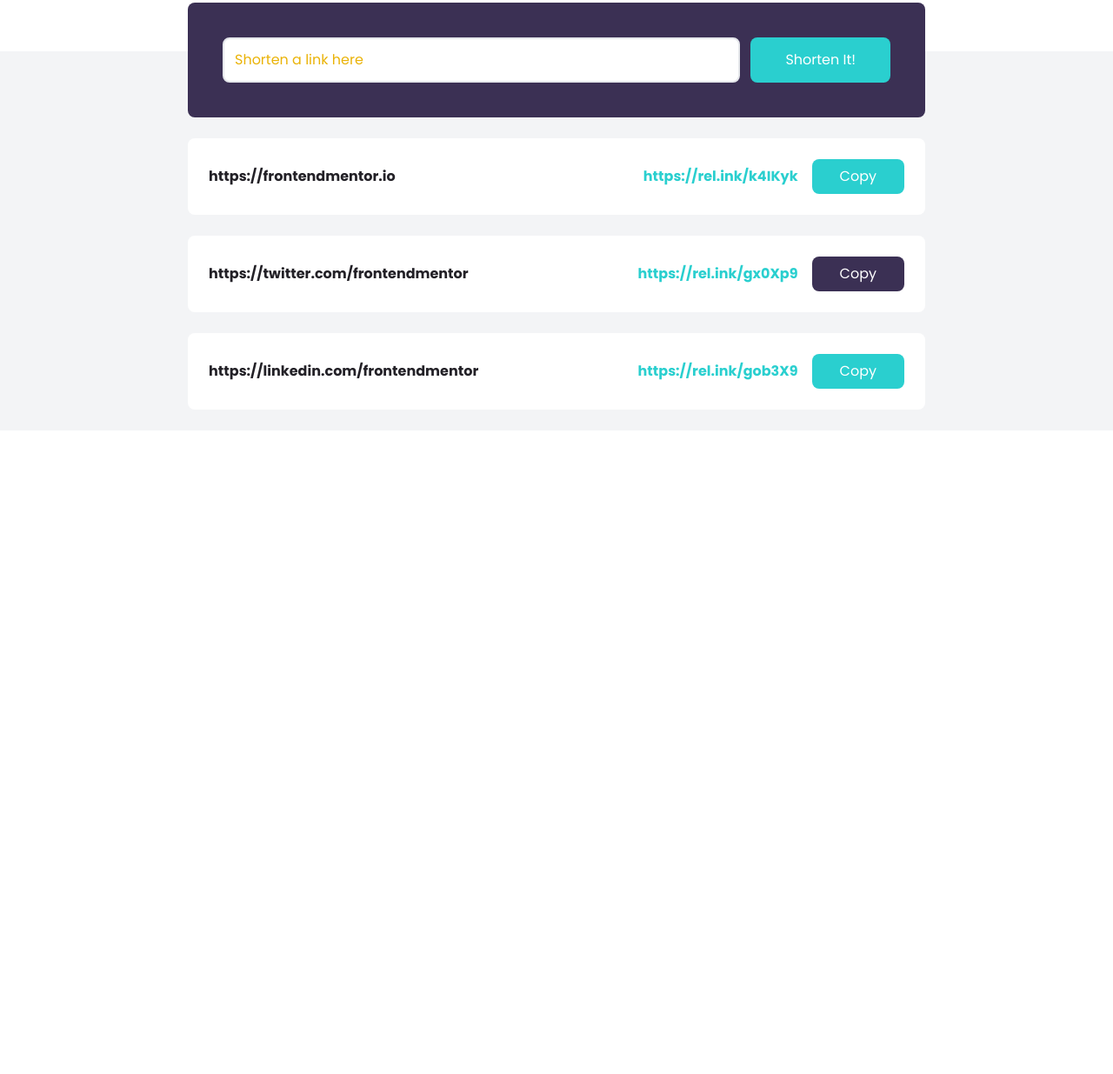
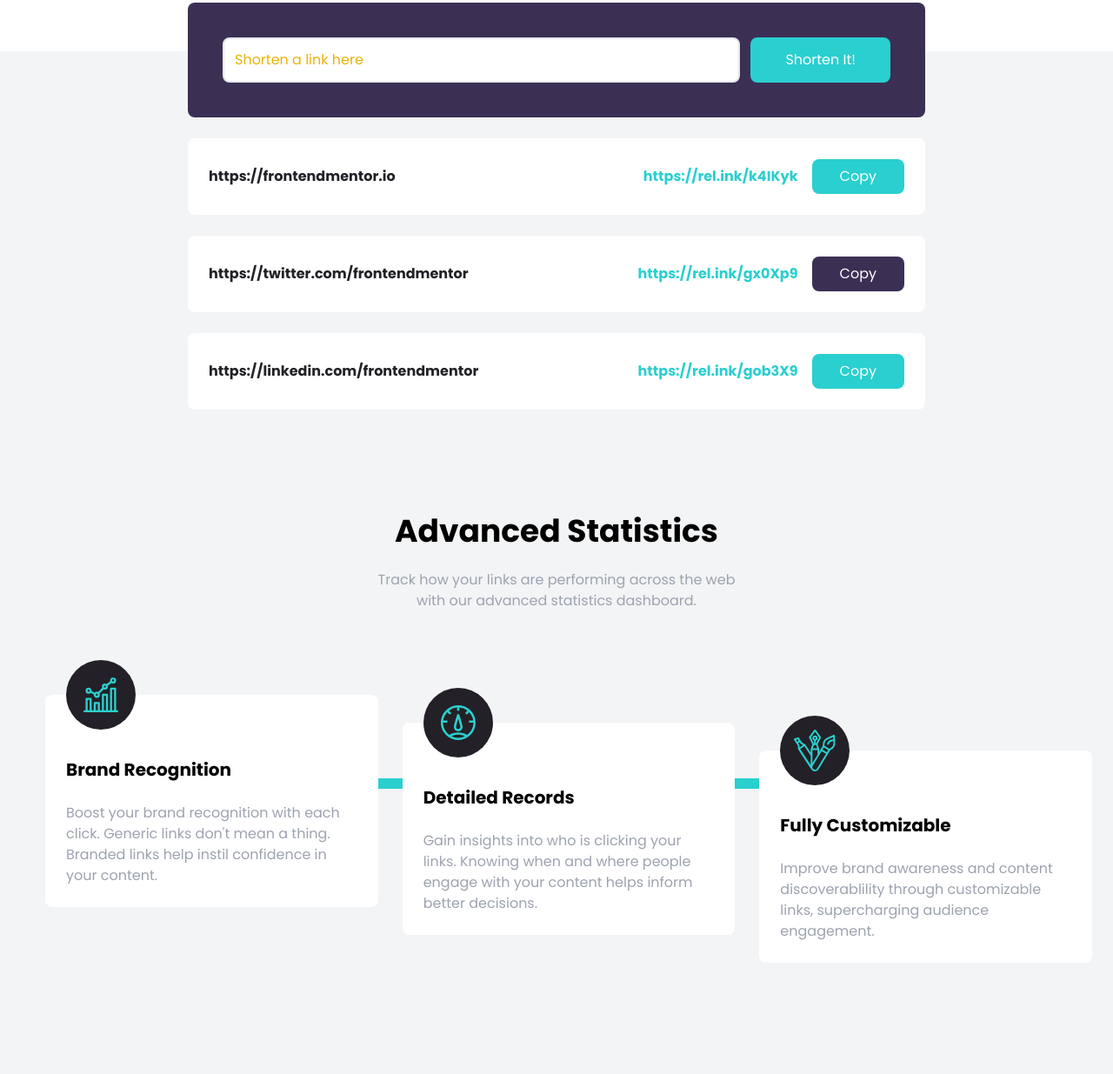
Before and after one commit to Nton23/shortly, a website: page index.html in a window 1280 px wide. Shown: the part 685-1920 px from the top of the page at 87% size. Before the commit the page ends 1180 px from the top, so only its background shows below. Drawn offline with Linux system fonts and the light colour scheme; a web font is replaced by a local one.

Commit message:
Done with feature box section

```diff
--- a/index.html
+++ b/index.html
@@ -122,6 +122,78 @@
             </div>
         </div>
     </section>
+    <!-- Stats Section -->
+    <section id="stats" class="py-24 bg-gray-100">
+        <div class="container mx-auto px-3">
+            <h2 class="text-4xl mb-6 font-bold text-center">
+                Advanced Statistics
+            </h2>
+            <p class="max-w-xs mx-auto text-center text-gray-400 md:max-w-md">
+                Track how your links are performing across the web with our advanced statistics dashboard.
+            </p>
+        </div>
+    </section>
+    <!-- Feature box section -->
+    <section id="features" class="pb-32 bg-gray-100">
+        <div class="relative container flex flex-col items-start px-6 mx-auto md:flex-row md:space-x-7">
+            <!-- Horizontal Line -->
+            <div class="hidden absolute top-24 w-10/12 left-16 h-3 bg-cyan md:block"></div>
+            <!-- Vertical Line -->
+            <div class="absolute w-2 h-full -ml-1 left-1/2 bg-cyan md:hidden">
+            </div>
+            <!-- Box 1 -->
+            <div class="relative flex flex-col p-6 space-y-6 bg-white rounded-lg md:w-1/3">
+                <!-- Image Positioning -->
+                <div class="absolute -ml-10 left-1/2 -top-10 md:left-16">
+                    <!-- Image Container for background & center -->
+                    <div class="flex items-center justify-center w-20 h-20 p-4 rounded-full bg-veryDarkViolet">
+                        <img src="images/icon-brand-recognition.svg" alt="" />
+                    </div>
+                </div>
+                <h5 class="pt-6 text-xl font-bold text-center capitalize md:text-left">
+                    Brand recognition
+                </h5>
+                <p class="text-center text-gray-400 md:text-left">
+                    Boost your brand recognition with each click. Generic links don't mean a thing. Branded links
+                    help instil confidence in your content.
+                </p>
+            </div>
+            <!-- Box 2 -->
+            <div class="relative flex flex-col mt-24 p-6 space-y-6 bg-white rounded-lg md:mt-8 md:w-1/3">
+                <!-- Image Positioning -->
+                <div class="absolute -ml-10 left-1/2 -top-10 md:left-16">
+                    <!-- Image Container for background & center -->
+                    <div class="flex items-center justify-center w-20 h-20 p-4 rounded-full bg-veryDarkViolet">
+                        <img src="images/icon-detailed-records.svg" alt="" />
+                    </div>
+                </div>
+                <h5 class="pt-6 text-xl font-bold text-center capitalize md:text-left">
+                    Detailed records
+                </h5>
+                <p class="text-center text-gray-400 md:text-left">
+                    Gain insights into who is clicking your links. Knowing when and where people engage with your
+                    content helps inform better decisions.
+                </p>
+            </div>
+            <!-- Box 3 -->
+            <div class="relative flex flex-col mt-24 p-6 space-y-6 bg-white rounded-lg md:mt-16 md:w-1/3">
+                <!-- Image Positioning -->
+                <div class="absolute -ml-10 left-1/2 -top-10 md:left-16">
+                    <!-- Image Container for background & center -->
+                    <div class="flex items-center justify-center w-20 h-20 p-4 rounded-full bg-veryDarkViolet">
+                        <img src="images/icon-fully-customizable.svg" alt="" />
+                    </div>
+                </div>
+                <h5 class="pt-6 text-xl font-bold text-center capitalize md:text-left">
+                    Fully customizable
+                </h5>
+                <p class="text-center text-gray-400 md:text-left">
+                    Improve brand awareness and content discoverablility through customizable links, supercharging
+                    audience engagement.
+                </p>
+            </div>
+        </div>
+    </section>
 </body>
 
 </html>
```
Also changed, not shown: css/style.css.
